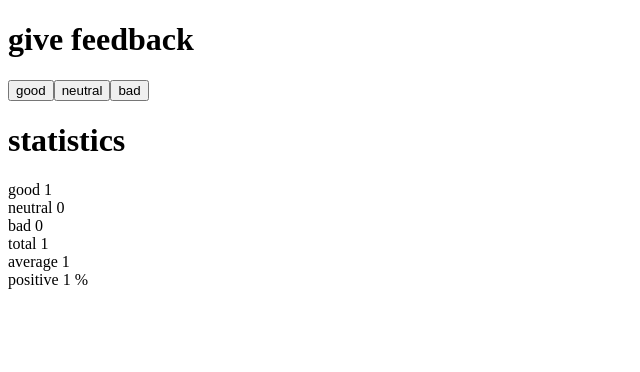
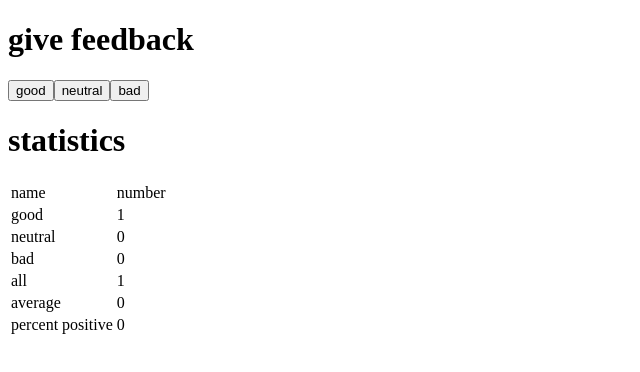
Before and after one commit to nickwbarber/FullStackOpen, a React (Create React App) app in the folder part01/unicafe/: page / in a window 1280 px wide. Both pictures are taken after a click on the button "good". Shown: the top 372 px of the page, without its empty margins (0-640 px from the left). Built offline with nearby package versions, Linux system fonts and the light colour scheme.

Commit message:
Use tables

```diff
--- a/part01/unicafe/src/App.js
+++ b/part01/unicafe/src/App.js
@@ -1,17 +1,19 @@
 import { useState } from "react";
 
-const calcAverage = (good, bad, neutral) => {
-  if (good === 0 && bad === 0) {
+// { good, bad, neutral } => Number
+const calcAverage = (stats) => {
+  if (stats.good === 0 && stats.bad === 0) {
     return 0
   }
-  return ((good - bad) / (good + neutral + bad))
+  return ((stats.good - stats.bad) / (stats.good + stats.neutral + stats.bad))
 }
 
-const calcPercentPositive = (good, bad, neutral) => {
-  if (good === 0 && bad === 0) {
+// { good, bad, neutral } => Number
+const calcPercentPositive = (stats) => {
+  if (stats.good === 0 && stats.bad === 0) {
     return 0
   }
-  return (good / (good + bad + neutral))
+  return (stats.good / (stats.good + stats.bad + stats.neutral))
 }
 
 const Button = ({ label, handleClick }) => {
@@ -20,45 +22,95 @@ const Button = ({ label, handleClick }) => {
   )
 }
 
-const StatisticLine = ({ label, count }) => <div>{label} {count}</div>
+const StatisticRow = ({ label, count }) => {
+  return (
+    <tr>
+      <td>{label}</td>
+      <td>{count}</td>
+    </tr>
+  )
+}
 
 const Statistics = ({ stats }) => {
   if (stats.good === 0 && stats.neutral === 0 && stats.bad === 0) {
-    return (<div>
-      No feedback given
-    </div>)
+    return (
+      <div>
+        No feedback given
+      </div>
+    )
   }
+
   return (
-    <div>
-      <StatisticLine label="good"      count={stats.good} />
-      <StatisticLine label="neutral"   count={stats.neutral} />
-      <StatisticLine label="bad"       count={stats.bad} />
-      <StatisticLine label="total"     count={stats.good + stats.bad + stats.neutral} />
-      <StatisticLine label="average"   count={calcAverage(stats.good, stats.bad, stats.neutral)} />
-      <StatisticLine label="positive"  count={calcPercentPositive(stats.good, stats.bad, stats.neutral) + ' %'} />
-    </div>
+    <table>
+    <thead>
+      <tr>
+        <td>name</td>
+        <td>number</td>
+      </tr>
+    </thead>
+    <tbody>
+      <StatisticRow label={"good"} count={stats.good} />
+      <StatisticRow label={"neutral"} count={stats.neutral} />
+      <StatisticRow label={"bad"} count={stats.bad} />
+      <StatisticRow label={"all"} count={stats.total} />
+      <StatisticRow label={"average"} count={stats.average} />
+      <StatisticRow label={"percent positive"} count={stats.percentPositive} />
+    </tbody>
+    </table>
   )
 }
 
+
 const App = () => {
-  const [ good, setGood ] = useState(0)
-  const [ bad, setBad ] = useState(0)
-  const [ neutral, setNeutral ] = useState(0)
+  const [ stats, setStats ] = useState({
+    "good" : 0,
+    "bad" : 0,
+    "neutral" : 0,
+    "total" : 0,
+    "average" : 0,
+    "percentPositive" : 0,
+  })
 
-  const incGood = () => setGood(good + 1)
-  const incBad = () => setBad(bad + 1)
-  const incNeutral = () => setNeutral(neutral + 1)
+  const incGood = (stats) => {
+    setStats({
+      ...stats,
+      good: stats.good + 1,
+      total: stats.total + 1,
+      average: calcAverage(stats),
+      percentPositive: calcPercentPositive(stats),
+    })
+  }
+
+  const incBad = (stats) => {
+    setStats({
+      ...stats,
+      bad: stats.bad + 1,
+      total: stats.total + 1,
+      average: calcAverage(stats),
+      percentPositive: calcPercentPositive(stats),
+    })
+  }
+
+  const incNeutral = (stats) => {
+    setStats({
+      ...stats,
+      neutral: stats.neutral + 1,
+      total: stats.total + 1,
+      average: calcAverage(stats),
+      percentPositive: calcPercentPositive(stats),
+    })
+  }
 
   return (
     <div>
       <h1>give feedback</h1>
 
-      <Button label="good" handleClick={incGood}/>
-      <Button label="neutral" handleClick={incNeutral}/>
-      <Button label="bad" handleClick={incBad}/>
+      <Button label="good" handleClick={() => incGood(stats)}/>
+      <Button label="neutral" handleClick={() => incNeutral(stats)}/>
+      <Button label="bad" handleClick={() => incBad(stats)}/>
 
       <h1>statistics</h1>
-      <Statistics stats={{"good":good, "neutral":neutral, "bad":bad}}/>
+      <Statistics stats={stats}/>
     </div>
   );
 }
```
